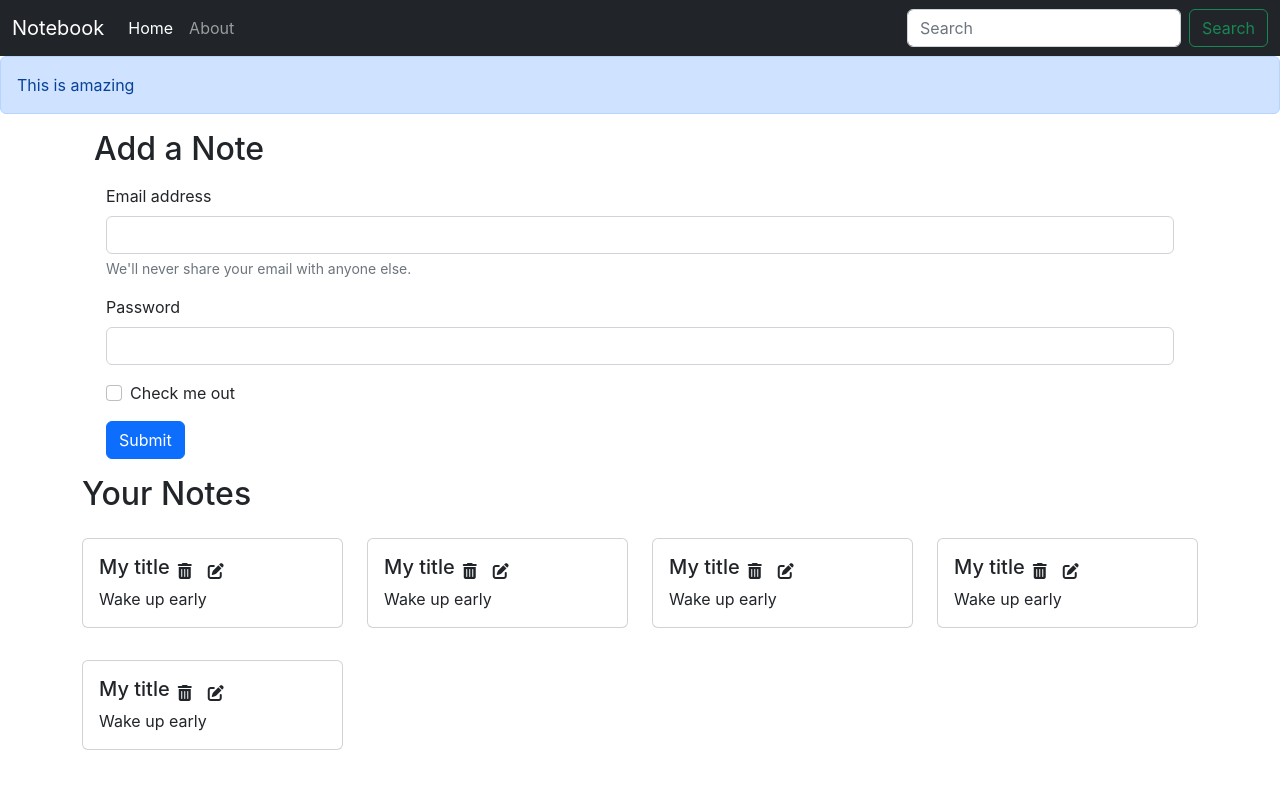
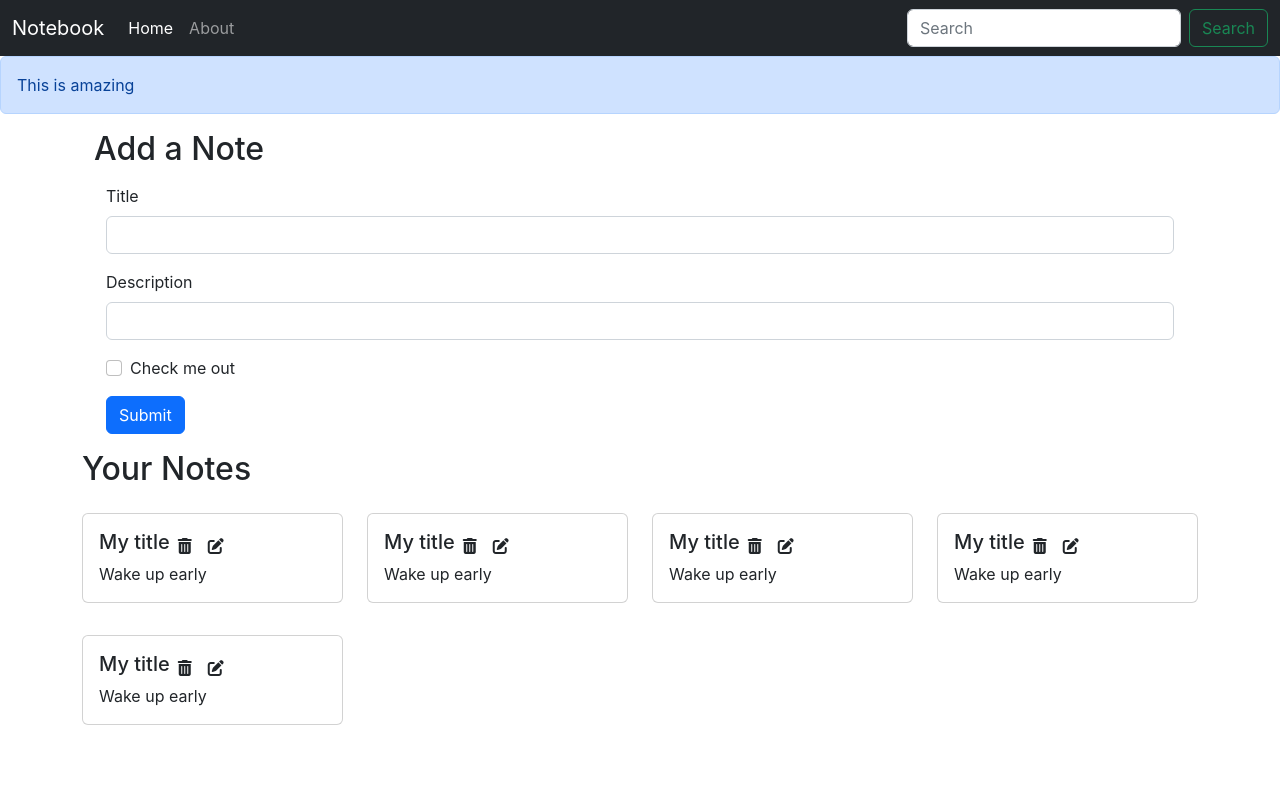
Before and after one commit to Amankr705/notebook, a React (Create React App) app: page / in a window 1280 px wide. Shown: the top 788 px of the page. Built offline with nearby package versions, Linux system fonts and the light colour scheme.

Commit message:
Added AddNote component to Notebook

```diff
--- /dev/null
+++ b/src/components/AddNote.js
@@ -0,0 +1,40 @@
+import React, {useContext, useState} from 'react'
+import noteContext from '../context/notes/noteContext';
+
+
+const AddNote = () => {
+  const context = useContext(noteContext);
+  const {addNote} = context;
+
+  const [note, setNote] = useState({title: "", description: "", tag: "default"})
+  const handleClick = (e)=>{
+    e.preventDefault();
+    addNote(note.title, note.description, note.tag);
+  }
+
+  const onChange = (e)=>{
+    setNote({...note, [e.target.name]: e.target.value})
+  }
+  return (
+    <div className="container my-3">
+    <h2>Add a Note</h2>
+    <form className="container my-3">
+      <div className="mb-3">
+        <label htmlFor="title" className="form-label">Title</label>
+        <input type="text" className="form-control" id="title" name="title" aria-describedby="emailHelp" onChange={onChange}  />
+      </div>
+      <div className="mb-3">
+        <label htmlFor="desc" className="form-label">Description</label>
+        <input type="text" className="form-control" id="description" name="description" onChange={onChange}/>
+      </div>
+      <div className="mb-3 form-check">
+        <input type="checkbox" className="form-check-input" id="exampleCheck1" />
+        <label className="form-check-label" htmlFor="exampleCheck1">Check me out</label>
+      </div>
+      <button type="submit" className="btn btn-primary" onClick={handleClick}>Submit</button>
+    </form>
+    </div>
+  )
+}
+
+export default AddNote
--- a/src/components/Home.js
+++ b/src/components/Home.js
@@ -3,25 +3,6 @@
 export const Home = () => {
   return (
     <div>
-      <div className="container my-3">
-      <h2>Add a Note</h2>
-      <form className="container my-3">
-        <div className="mb-3">
-          <label htmlFor="exampleInputEmail1" className="form-label">Email address</label>
-          <input type="email" className="form-control" id="exampleInputEmail1" aria-describedby="emailHelp" />
-          <div id="emailHelp" className="form-text">We'll never share your email with anyone else.</div>
-        </div>
-        <div className="mb-3">
-          <label htmlFor="exampleInputPassword1" className="form-label">Password</label>
-          <input type="password" className="form-control" id="exampleInputPassword1" />
-        </div>
-        <div className="mb-3 form-check">
-          <input type="checkbox" className="form-check-input" id="exampleCheck1" />
-          <label className="form-check-label" htmlFor="exampleCheck1">Check me out</label>
-        </div>
-        <button type="submit" className="btn btn-primary">Submit</button>
-      </form>
-      </div>
       <Notes/>
     </div>
   )
--- a/src/components/Notes.js
+++ b/src/components/Notes.js
@@ -1,18 +1,23 @@
 import React, {useContext} from 'react';
 import noteContext from '../context/notes/noteContext';
 import Noteitem from './Noteitem';
+import AddNote from './AddNote';
+
 
 
 const Notes = () => {
     const context = useContext(noteContext);
-    const {notes, setNotes} = context;
+    const {notes, addNote} = context;
   return (
+    <>
+        <AddNote/>
         <div className="row my-3">
             <h2>Your Notes</h2>
             {notes.map((note)=>{
             return <Noteitem key={note._id} note={note}/>
             })}
         </div>
+    </>
 
   )
 }
--- a/src/context/notes/NoteState.js
+++ b/src/context/notes/NoteState.js
@@ -49,12 +49,37 @@
               "__v": 0
             }
     ]
-
     const [notes, setNotes] = useState(notesInitial)
 
+    // Add a Note
+    const addNote = (title, description, tag)=>{
+      // TODO API Call
+      console.log("Adding a new  note")
+      const note = {
+        "_id": "6403a54754b5802238b6eeb6",
+        "user": "6403822635aa2389264dad39",
+        "title": title,
+        "description": description,
+        "tag": tag,
+        "date": "2023-03-04T20:08:39.954Z",
+        "__v": 0
+      };
+      setNotes(notes.concat(note))
+
+    }
+
+    // Delete a Note
+    const deleteNote = ()=>{
+
+    }
+
+    // Edit a Note
+    const editNote = ()=>{
+
+    }
 
     return(
-        <NoteContext.Provider value={{notes, setNotes}}>
+        <NoteContext.Provider value={{notes, addNote, deleteNote, editNote}}>
             {props.children}
         </NoteContext.Provider>
     )
```
Lines whose indentation alone changed are shown as unchanged.
